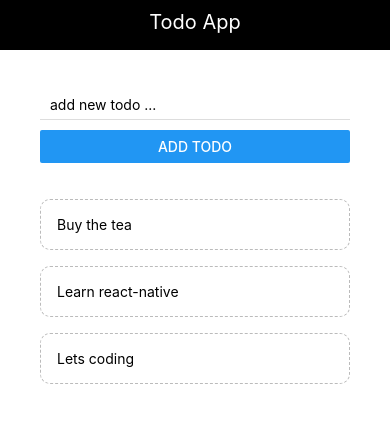
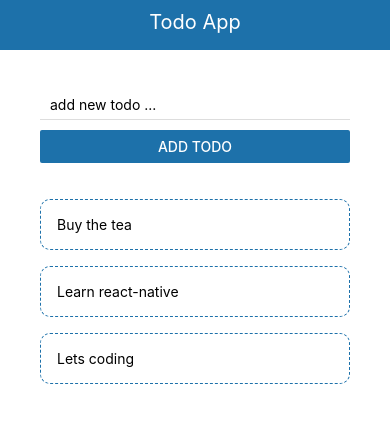
Before and after one commit to usamahbass/learn-native, a React Native app: screen / in a window 390 px wide. Shown: the top 422 px of the page. Built offline with nearby package versions, Linux system fonts and the light colour scheme.

Commit message:
change color - added alert

```diff
--- a/App.js
+++ b/App.js
@@ -27,12 +27,17 @@ const App = () => {
   };
 
   const handleText = (val) => {
+
+    if(val.length > 3) {
       setTodos((prevTodos) => {
         return [
          { text: val, id: Math.random().toString()},
          ...prevTodos
         ]
       })
+    } else {
+      alert("Please fill the form, min 4 carachters !")
+    }
   }
 
   return (
--- a/components/addTodo.js
+++ b/components/addTodo.js
@@ -1,22 +1,26 @@
-import React from 'react'
-import { TextInput, View, StyleSheet, Button } from 'react-native'
+import React from 'react';
+import {TextInput, View, StyleSheet, Button} from 'react-native';
 
 const AddTodo = ({pressText}) => {
-    const [text, setText] = React.useState("")
+  const [text, setText] = React.useState('');
 
   const handleText = (val) => {
-        setText(val)
-    }
+    setText(val);
+  };
 
   return (
     <View>
-           <TextInput style={styles.input} placeholder="add new todo ..." onChangeText={handleText} />
-           <Button onPress={() => pressText(text)} title="add Todo" />
+      <TextInput
+        style={styles.input}
+        placeholder="add new todo ..."
+        onChangeText={handleText}
+      />
+      <Button onPress={() => pressText(text)} title="add Todo" color="rgb(29, 113, 170)" />
     </View>
-    )
-}
+  );
+};
 
-export default AddTodo
+export default AddTodo;
 
 const styles = StyleSheet.create({
   input: {
@@ -24,6 +28,6 @@ const styles = StyleSheet.create({
     paddingHorizontal: 10,
     paddingVertical: 6,
     borderBottomWidth: 1,
-        borderBottomColor: "#ddd"
-    }
-})
+    borderBottomColor: '#ddd',
+  },
+});
--- a/components/header.js
+++ b/components/header.js
@@ -13,7 +13,7 @@ const styles = StyleSheet.create({
   header: {
       height: 50,
       paddingTop: 10,
-      backgroundColor: "#000"
+      backgroundColor: "rgb(29, 113, 170)"
   },
   title: {
       textAlign: "center",
--- a/components/todoList.js
+++ b/components/todoList.js
@@ -15,7 +15,7 @@ const styles = StyleSheet.create({
     item: {
         padding: 16,
         marginTop: 16,
-        borderColor: '#bbb',
+        borderColor: 'rgb(29, 113, 170)',
         borderWidth: 1,
         borderStyle: "dashed",
         borderRadius: 1,
```
Lines whose indentation alone changed are shown as unchanged.
